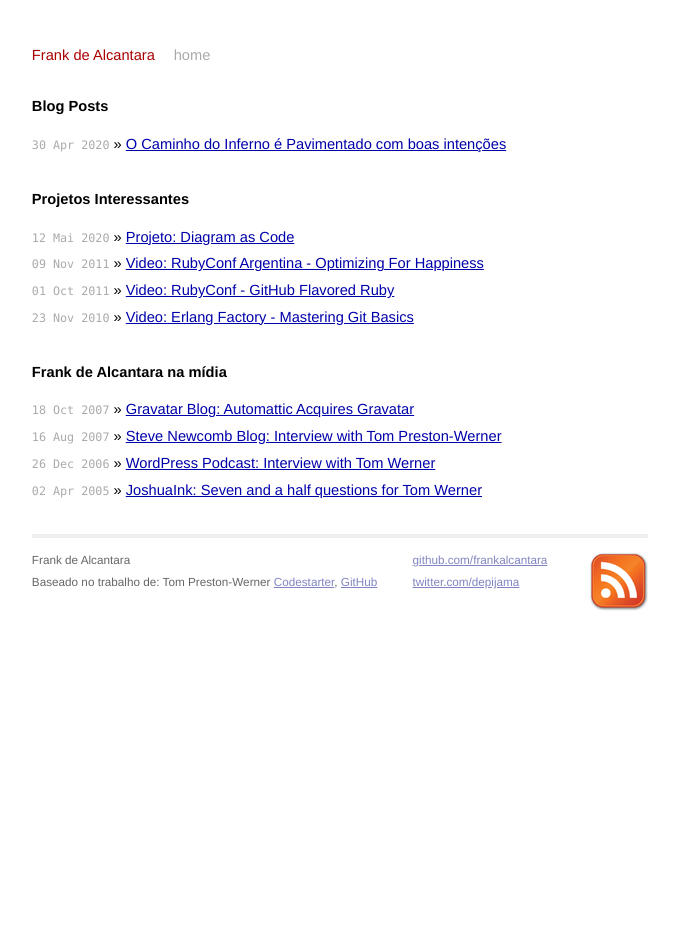
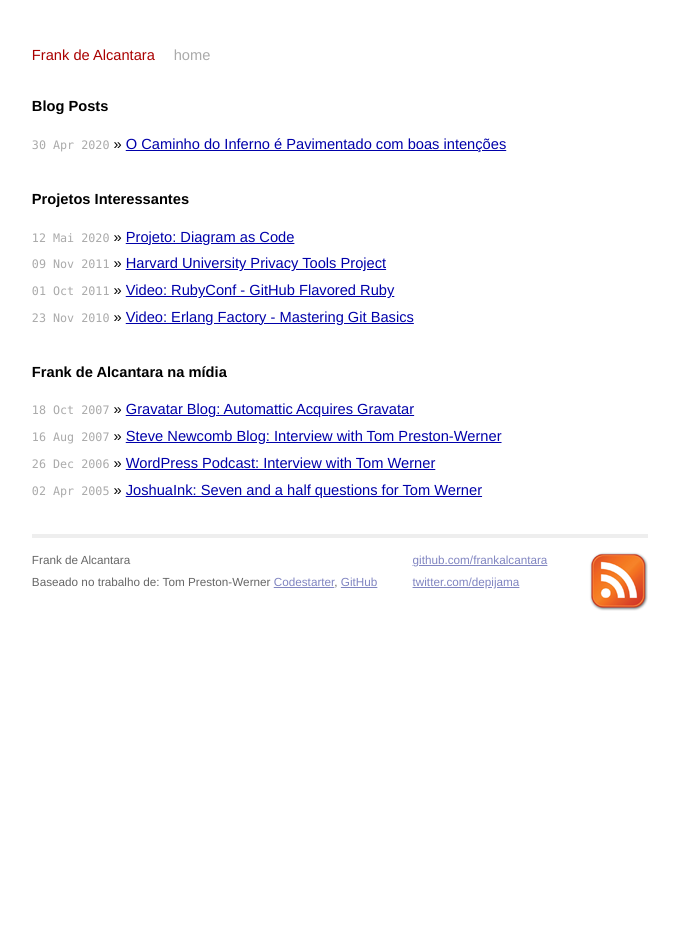
Before and after one commit to mojombo/mojombo.github.io, a Jekyll site: the page built from index.html, in a window 1280 px wide. Shown: the whole page, without its empty margins (300-979 px from the left). Built offline with Jekyll 4.4.1, drawn with Linux system fonts in a browser that asks for light colours.

Commit message:
incluindo o link do opendp

```diff
--- a/index.html
+++ b/index.html
@@ -14,7 +14,7 @@
   <h1>Projetos Interessantes</h1>
   <ul class="posts">
     <li><span>12 Mai 2020</span> &raquo; <a href="https://diagrams.mingrammer.com/">Projeto: Diagram as Code</a></li>
-    <li><span>09 Nov 2011</span> &raquo; <a href="http://vimeo.com/39016099">Video: RubyConf Argentina - Optimizing For Happiness</a></li>
+    <li><span>09 Nov 2011</span> &raquo; <a href="https://privacytools.seas.harvard.edu/opendp">Harvard University Privacy Tools Project</a></li>
     <li><span>01 Oct 2011</span> &raquo; <a href="http://confreaks.com/videos/712-rubyconf2011-github-flavored-ruby">Video: RubyConf - GitHub Flavored Ruby</a></li>
     <li><span>23 Nov 2010</span> &raquo; <a href="http://vimeo.com/17118008">Video: Erlang Factory - Mastering Git Basics</a></li>
   </ul>
```
